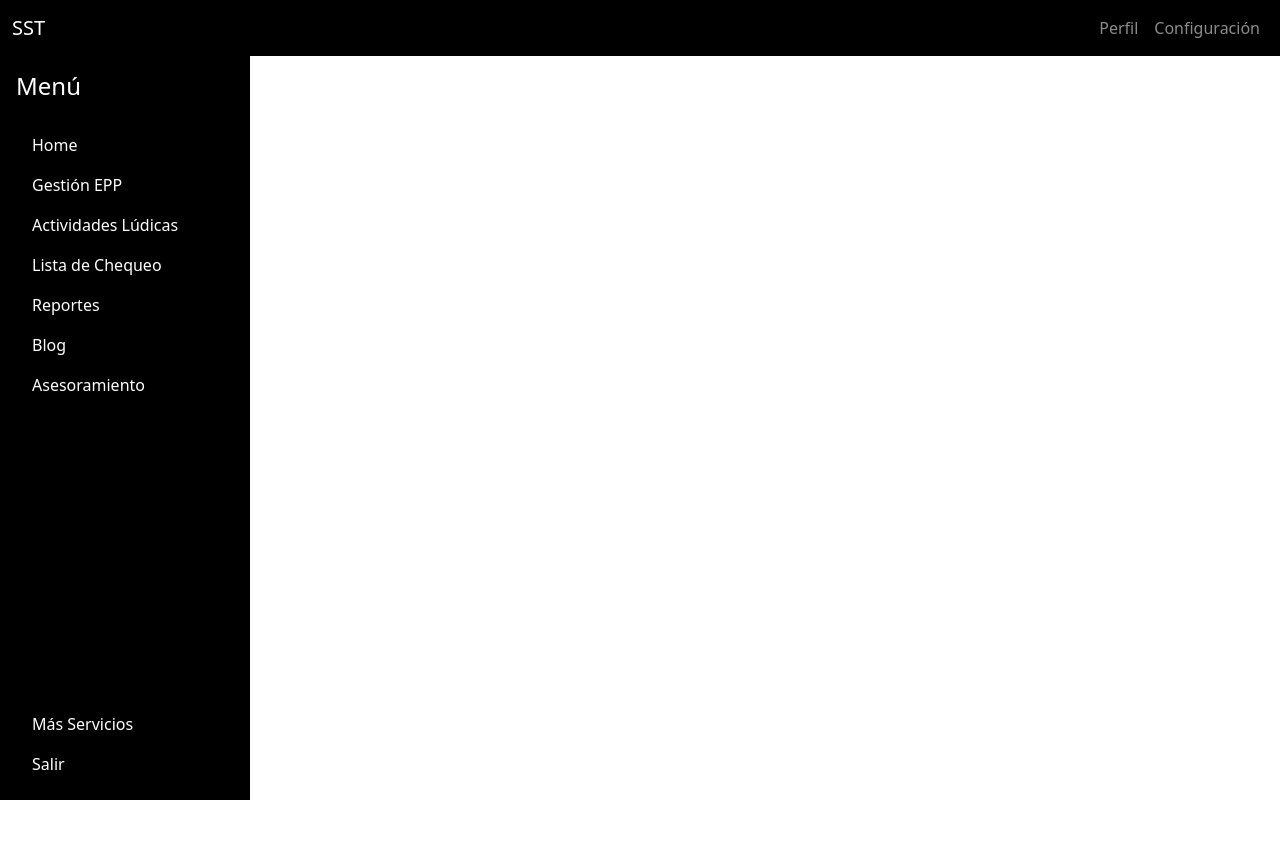
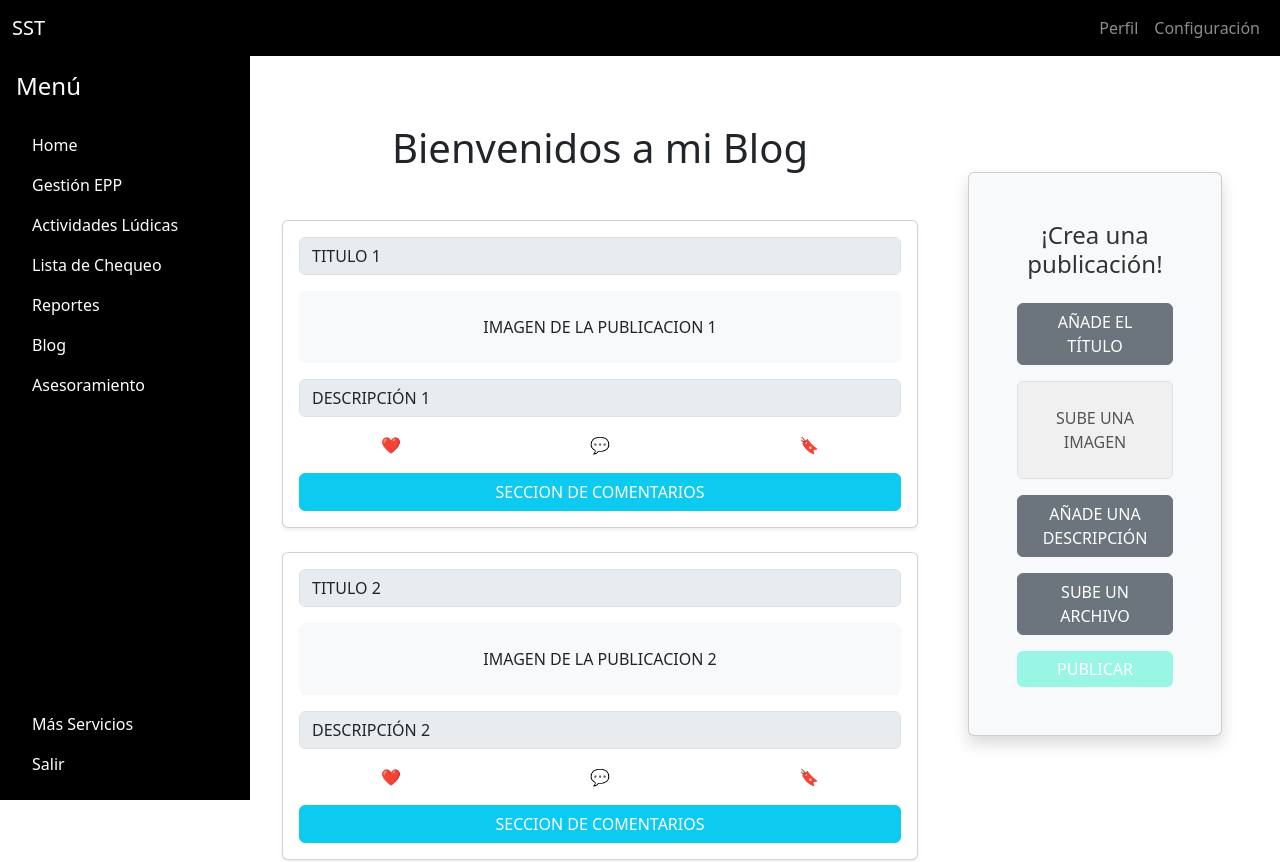
Before and after one commit to AMiguelMartinez/Interfaces, a React (Vite) app in the folder interfaz/: page /Blog in a window 1280 px wide. Shown: the top 862 px of the page. Built offline with nearby package versions, Linux system fonts and the light colour scheme.

Commit message:
agregue algunos cambios en todo

```diff
--- /dev/null
+++ b/interfaz/src/Act.tsx
@@ -0,0 +1,46 @@
+import React from "react";
+import { Form, Button, Container } from "react-bootstrap";
+
+const Formulario: React.FC = () => {
+  return (
+    <Container className="bg-secondary bg-opacity-10 rounded p-4 my-4" style={{ maxWidth: "700px" }}>
+       <h4 className="text-center fw-bold mb-4">Lector de Actividades</h4>
+      <Form>
+        <FormField label="Nombre Usuario:" />
+        <FormField label="Nombre de la Actividad:" />
+        <FormField label="Fecha de las actividades:" type="date" />
+        <FormField label="Descripcion de la Actividad:" isTextarea />
+        <FormField label="Subir imagen o videos:" type="file" />
+        <FormField label="Subir archivos:" type="file" />
+        <div className="text-center mt-4">
+          <div className="d-flex justify-content-center">
+                      <Button variant="primary" type="submit">
+                        Visto
+                      </Button>
+                    </div>
+        </div>
+      </Form>
+    </Container>
+  );
+};
+
+const FormField = ({
+  label,
+  type = "text",
+  isTextarea = false,
+}: {
+  label: string;
+  type?: string;
+  isTextarea?: boolean;
+}) => (
+  <Form.Group className="mb-3">
+    <Form.Label>{label}</Form.Label>
+    {isTextarea ? (
+      <Form.Control as="textarea" rows={3} />
+    ) : (
+      <Form.Control type={type} />
+    )}
+  </Form.Group>
+);
+
+export default Formulario;
--- a/interfaz/src/App.tsx
+++ b/interfaz/src/App.tsx
@@ -14,6 +14,10 @@ import ListaChequeo from './ListaChequeo';
 import ListaChequeoRecibida from './ListaRecibidaChequeo';
 import LectorReportes from './Reportes';
 import ListaReportes from './ListaReportes';
+import CrearPost from './CrearPost';
+import Blog from './Blog';
+import Formulario from './Act';
+import ListaAct from './ListaAct';
 
 const AppLayout: React.FC = () => {
   const location = useLocation();
@@ -33,7 +37,6 @@ const AppLayout: React.FC = () => {
                 <Sidebar />
               </Col>
             )}
-
             <Col xs={isAuthRoute ? 12 : 9} className="main-content">
               <Routes>
                 <Route path="/" element={<Interface />} />
@@ -42,8 +45,12 @@ const AppLayout: React.FC = () => {
                 <Route path="/gestion" element={<Gestiones />} />
                 <Route path="/ListaGestion" element={<ListaGestion />} />
                 <Route path="/Home" element={<Init />} />
+                <Route path="/CrearPost" element={<CrearPost />} />
+                <Route path="/Blog" element={<Blog />} />
                 <Route path="/ListaReportes" element={<ListaReportes />} />
                 <Route path="/Reportes" element={<LectorReportes/>} />
+                <Route path="/ListaAct" element={<ListaAct/>} />
+                <Route path="/Formulario" element={<Formulario/>} />
                 <Route path="/ListaChequeo" element={<ListaChequeo />} />
                 <Route path="/ListaChequeoRecibida" element={<ListaChequeoRecibida />} />
 
--- /dev/null
+++ b/interfaz/src/Blog.tsx
@@ -0,0 +1,71 @@
+import React from "react";
+import { Container, Card, Form, Button, Row, Col } from "react-bootstrap";
+import "bootstrap/dist/css/bootstrap.min.css";
+import CrearPost from "./CrearPost";
+
+const Blog: React.FC = () => {
+  const posts = [
+    {
+      id: 1,
+      title: "TITULO 1",
+      description: "DESCRIPCIÓN 1",
+      image: "IMAGEN DE LA PUBLICACION 1",
+    },
+    {
+      id: 2,
+      title: "TITULO 2",
+      description: "DESCRIPCIÓN 2",
+      image: "IMAGEN DE LA PUBLICACION 2",
+    },
+    {
+      id: 3,
+      title: "TITULO 3",
+      description: "DESCRIPCIÓN 3",
+      image: "IMAGEN DE LA PUBLICACION 3",
+    },
+  ];
+
+  return (
+    <Container className="mt-5">
+      <Row>
+        {/* Columna para las publicaciones del blog */}
+        <Col md={8}>
+          <h1 className="text-center mb-5">Bienvenidos a mi Blog</h1>
+          {posts.map((post) => (
+            <Card className="mb-4 shadow-sm mx-auto" style={{ maxWidth: "900px" }} key={post.id}>
+              <Card.Body>
+                <Form.Group className="mb-3">
+                  <Form.Control value={post.title} disabled />
+                </Form.Group>
+
+                <div className="bg-light p-4 text-center rounded mb-3">
+                  <span>{post.image}</span>
+                </div>
+
+                <Form.Group className="mb-3">
+                  <Form.Control value={post.description} disabled />
+                </Form.Group>
+
+                <Row className="text-center mb-3">
+                  <Col><span>❤️</span></Col>
+                  <Col><span>💬</span></Col>
+                  <Col><span>🔖</span></Col>
+                </Row>
+
+                <Button variant="info" className="text-white w-100">
+                  SECCION DE COMENTARIOS
+                </Button>
+              </Card.Body>
+            </Card>
+          ))}
+        </Col>
+        {/* Columna para el formulario de CrearPost */}
+        <Col md={4} className="mb-4">
+          <CrearPost />
+        </Col>
+      </Row>
+    </Container>
+  );
+};
+
+export default Blog;
--- /dev/null
+++ b/interfaz/src/CrearPost.tsx
@@ -0,0 +1,50 @@
+import React from "react";
+import { Container, Button, Card } from "react-bootstrap";
+import "bootstrap/dist/css/bootstrap.min.css";
+
+const CrearPost: React.FC = () => {
+  return (
+    <Container className="d-flex justify-content-center mt-5">
+      <Card
+        style={{ maxWidth: "500px", width: "90%" }}
+        className="shadow p-5 bg-light rounded"
+      >
+        <h2 className="text-center mb-4" style={{ fontSize: "24px", color: "#333" }}>
+          ¡Crea una publicación!
+        </h2>
+
+        <Button variant="secondary" className="mb-3 w-100">
+          AÑADE EL TÍTULO
+        </Button>
+
+        <div
+          className="mb-3 p-4 text-center rounded border border-dashed"
+          style={{
+            backgroundColor: "#f0f0f0",
+            border: "1px dashed #ccc",
+            color: "#555",
+          }}
+        >
+          <span>SUBE UNA IMAGEN</span>
+        </div>
+
+        <Button variant="secondary" className="mb-3 w-100">
+          AÑADE UNA DESCRIPCIÓN
+        </Button>
+
+        <Button variant="secondary" className="mb-3 w-100">
+          SUBE UN ARCHIVO
+        </Button>
+
+        <Button
+          className="w-100"
+          style={{ backgroundColor: "#99f6e4", border: "none", color: "white" }}
+        >
+          PUBLICAR
+        </Button>
+      </Card>
+    </Container>
+  );
+};
+
+export default CrearPost;
--- /dev/null
+++ b/interfaz/src/ListaAct.tsx
@@ -0,0 +1,53 @@
+
+import React from "react";
+import { useNavigate } from 'react-router-dom';
+import { InputGroup, Form, Button, Card, Container } from 'react-bootstrap';
+
+const ListaAct: React.FC = () => {
+  const navigate = useNavigate();
+
+  const handleAbrir = () => {
+    navigate("/Formulario");
+  };
+
+  return (
+    <Container className="py-4">
+      {/* Título y buscador */}
+      <div className="d-flex justify-content-between align-items-center mb-4">
+        <h4 className="fw-bold">Actividades Recibidas</h4>
+        <InputGroup style={{ width: '300px' }}>
+          <Form.Control
+            placeholder="Buscar ..."
+            className="rounded-start-pill border-0 shadow-sm"
+          />
+          <InputGroup.Text className="bg-white border-0 rounded-end-pill">
+            🔍
+          </InputGroup.Text>
+        </InputGroup>
+      </div>
+
+      {/* Lista de elementos */}
+      <div className="p-4 bg-light rounded-4">
+        {[...Array(7)].map((_, idx) => (
+          <Card key={idx} className="mb-3 shadow-sm">
+            <Card.Body className="d-flex justify-content-between align-items-center">
+              <strong className="fs-6">Nombre Usuario - Fecha</strong>
+              <div className="d-flex gap-2">
+                <Button
+                  className="fw-bold"
+                  style={{ backgroundColor: '#9fffe0', color: 'black', border: '1px solid black' }}
+                  onClick={handleAbrir}
+                >
+                  Abrir
+                </Button>
+                <Button variant="danger">⬇️</Button>
+              </div>
+            </Card.Body>
+          </Card>
+        ))}
+      </div>
+    </Container>
+  );
+};
+
+export default ListaAct;
--- a/interfaz/src/Reportes.tsx
+++ b/interfaz/src/Reportes.tsx
@@ -1,5 +1,5 @@
 import React from 'react';
-import { useNavigate} from 'react-router-dom';
+import { useNavigate } from 'react-router-dom';
 import { Form, Row, Col, Button } from 'react-bootstrap';
 import 'bootstrap/dist/css/bootstrap.min.css';
 
@@ -7,7 +7,15 @@ const LectorReportes: React.FC = () => {
   const navigate = useNavigate();
 
   return (
-    <div className="p-5 bg-light">
+    <div className="d-flex justify-content-center p-5 bg-white">
+      <div
+        className="p-4 rounded-4"
+        style={{
+          backgroundColor: '#f8f9fa',
+          width: '600px',
+          maxWidth: '100%',
+        }}
+      >
         <h4 className="text-center fw-bold mb-4">Lector de Reportes</h4>
 
         <Form>
@@ -53,10 +61,11 @@ const LectorReportes: React.FC = () => {
 
           <div className="text-center">
             <Button variant="primary" type="submit">
-            Enviar Reporte
+              Enviar Estado
             </Button>
           </div>
         </Form>
+      </div>
     </div>
   );
 };
--- a/interfaz/src/Sidebar.tsx
+++ b/interfaz/src/Sidebar.tsx
@@ -10,10 +10,10 @@ const Sidebar: React.FC = () => {
                 <ListGroup variant="flush">
                     <ListGroup.Item className="bg-black text-white border-0" action href="Home">Home</ListGroup.Item>
                     <ListGroup.Item className="bg-black text-white border-0" action href="ListaGestion">Gestión EPP</ListGroup.Item>
-                    <ListGroup.Item className="bg-black text-white border-0" action href="#">Actividades Lúdicas</ListGroup.Item>
+                    <ListGroup.Item className="bg-black text-white border-0" action href="ListaAct">Actividades Lúdicas</ListGroup.Item>
                     <ListGroup.Item className="bg-black text-white border-0" action href="ListaChequeoRecibida">Lista de Chequeo</ListGroup.Item>
                     <ListGroup.Item className="bg-black text-white border-0" action href="ListaReportes">Reportes</ListGroup.Item>
-                    <ListGroup.Item className="bg-black text-white border-0" action href="#">Blog</ListGroup.Item>
+                    <ListGroup.Item className="bg-black text-white border-0" action href="Blog">Blog</ListGroup.Item>
                     <ListGroup.Item className="bg-black text-white border-0" action href="#">Asesoramiento</ListGroup.Item>
                 </ListGroup>
             </div>
```
Also changed, not shown: interfaz/src/ListaChequeo.tsx (+16 -8 lines). Lines whose indentation alone changed are shown as unchanged.
